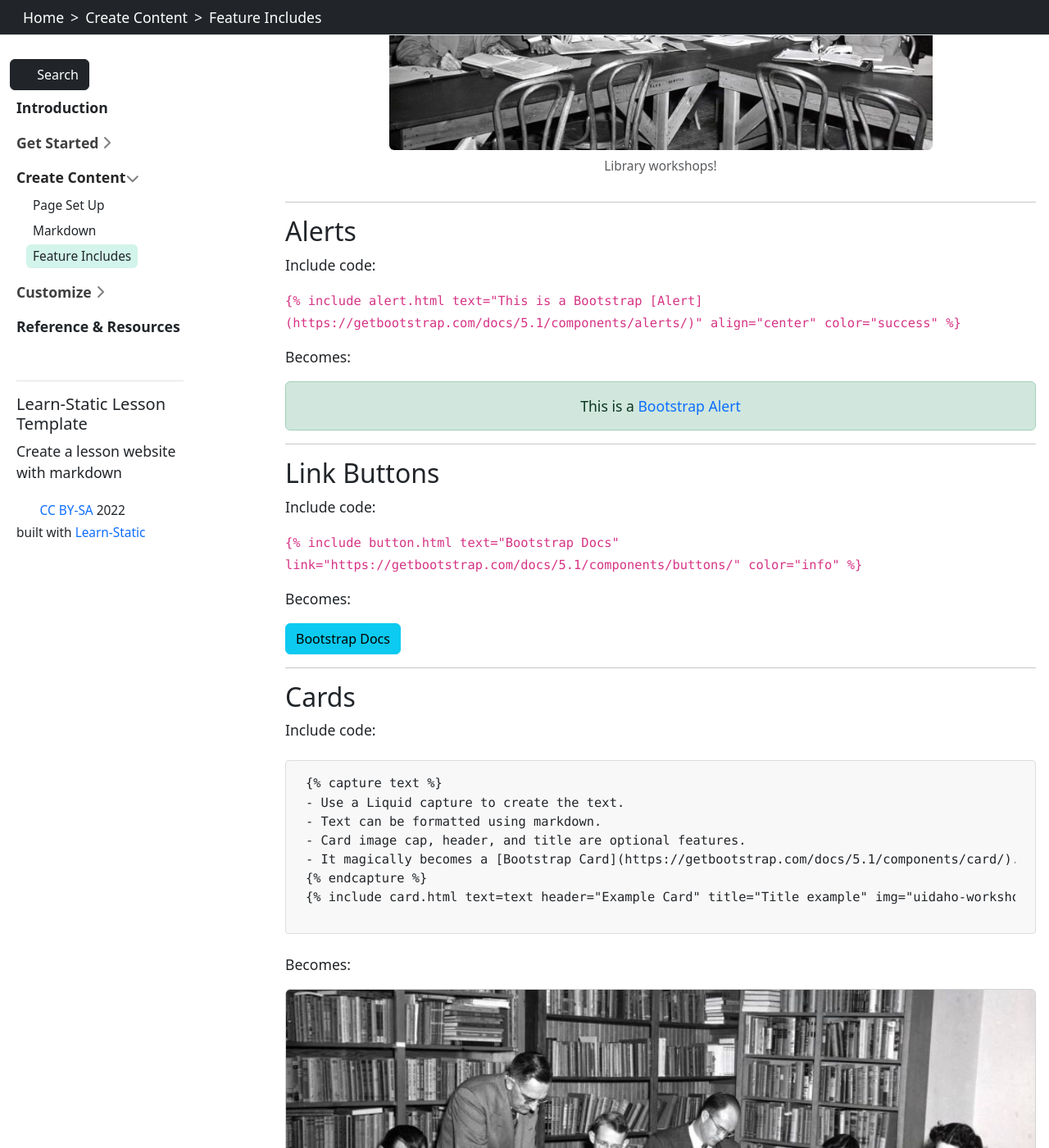
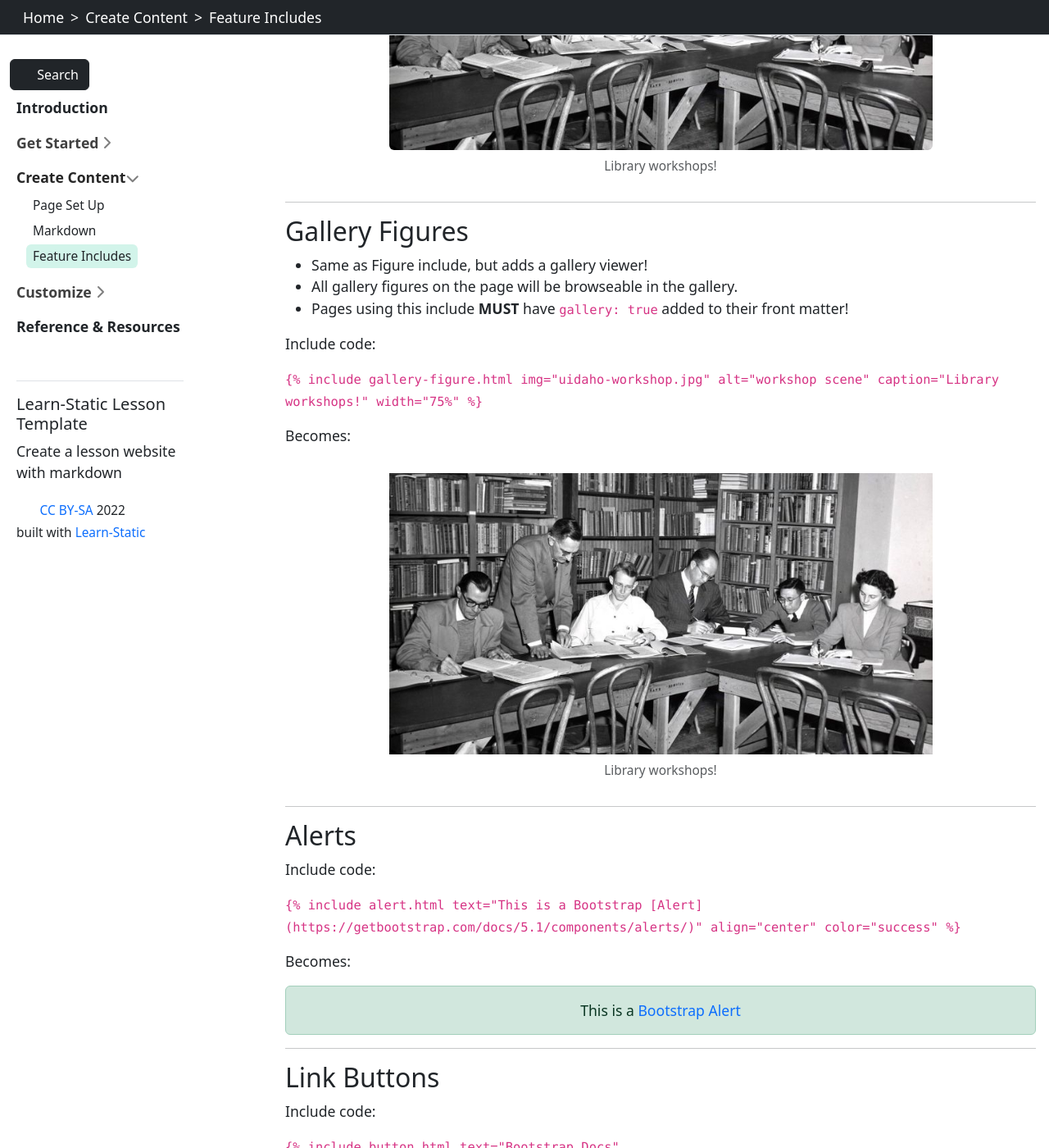
Before and after one commit to learn-static/lesson-template, a Jekyll site: the page built from content/docs/includes.md, in a window 1280 px wide and 1400 px high, scrolled down 1597 px. Shown: the whole window at 82% size. Built offline with Jekyll 4.4.1, drawn with Linux system fonts in a browser that asks for light colours.

Commit message:
add gallery figure include

```diff
--- /dev/null
+++ b/_includes/gallery-figure.html
@@ -0,0 +1,16 @@
+{% comment %}
+
+    Figure include adds an image marked to open up in a gallery viewer. Please ensure to add "gallery: true" to front matter of pages using this include. All items on the page using this include will be browseable in the gallery.
+    Options:
+    - "img" = the filename of the image located in the /images/ folder of your repository, or full url to external image
+    - "alt" = description of the image contents for the alt text
+    - "caption" = text for caption of the figure (optional)
+    - "title" = text for caption of the image when open in the gallery (optional, by default Spotlight gallery uses the alt text)
+    - "width" = manually set width using options such as "50%" (optional)
+
+    note: uses Spotlight, https://github.com/nextapps-de/spotlight
+
+{%- endcomment -%}
+<figure class="figure d-block text-center p-3">
+    <a class="spotlight" href="{% if include.img contains '//' %}{{ include.img }}{% else %}{{ include.img | prepend: '/images/' | relative_url }}{% endif %}"{% if include.title %} title="{{ include.title | escape }}"{% endif %}><img data-src="{% if include.img contains '//' %}{{ include.img }}{% else %}{{ include.img | prepend: '/images/' | relative_url }}{% endif %}" alt="{{ include.alt | escape }}" {% if include.width %}style="width:{{ include.width }};" {% endif %}class="figure-img img-fluid lazyload"></a>{% if include.caption %}<figcaption class="figure-caption">{{ include.caption }}</figcaption>{%- endif -%}
+</figure>
--- a/_includes/template/foot.html
+++ b/_includes/template/foot.html
@@ -4,7 +4,7 @@
 {% if page.foot %}{% include {{ page.foot }} %}{% endif %}
 {% if layout.foot %}{% include {{ layout.foot }} %}{% endif %}
 {% if layout.gallery == true or page.gallery == true %}<script src="{{ '/assets/lib/lazysizes.min.js' | relative_url }}" async></script>
-<script src="{{ '/assets/lib/spotlight.min.js' | relative_url }}" defer></script>{% endif %}
+<script src="{{ '/assets/lib/spotlight.bundle.js' | relative_url }}" defer></script>{% endif %}
 {% if site.anchor_headings != false %}{% include template/highlight-anchor-links.html %}{% endif %}
 {% include template/search-js.html %}
 {% include template/scroll-to-top.html %}
--- a/_includes/template/head.html
+++ b/_includes/template/head.html
@@ -30,7 +30,6 @@
 <!-- schema.org JSON-LD -->
 <script type="application/ld+json">{ "@context":"http://schema.org", "@type":"WebPage", "headline":"{% if page.title %}{{ page.title | escape }} | {% endif %}{{ site.title | escape }}", "author": { "@type":"Person", "name":"{{ site.author | escape }}"}, "description":"{% if page.description %}{{ page.description | escape }}{% else %}{{ site.description | escape }}{% endif %}", {% if site.featured-image %}"image": "{{ site.featured-image | absolute_url }}",{% endif %} "url":"{{ page.url | absolute_url }}" }</script>
 
-{% if layout.gallery == true or page.gallery == true %}<link rel="stylesheet" href="{{ '/assets/lib/spotlight.min.css' | relative_url }}">{% endif %}
 <link rel="stylesheet" href="{{ '/assets/lib/bootstrap.min.css' | relative_url }}" type="text/css">
 <link rel="stylesheet" href="{{ '/assets/css/main.css' | relative_url }}">
 
--- a/content/docs/includes.md
+++ b/content/docs/includes.md
@@ -3,6 +3,7 @@ section: Create Content
 nav_order: 3
 title: Feature Includes
 topics: Content; Bootstrap Components
+gallery: true
 ---
 
 Lesson Template contains a series of [Liquid "includes"](https://jekyllrb.com/docs/includes/) to simplify adding basic [Bootstrap 5 components](https://getbootstrap.com/docs/5.1/components/) to your Markdown content.
@@ -26,6 +27,22 @@ Include code:
 Becomes:
 
 {% include figure.html img="uidaho-workshop.jpg" alt="workshop scene" caption="Library workshops!" width="75%" %}
+
+--------
+
+## Gallery Figures
+
+- Same as Figure include, but adds a gallery viewer!
+- All gallery figures on the page will be browseable in the gallery.
+- Pages using this include **MUST** have `gallery: true` added to their front matter!
+
+Include code:
+
+`{% raw %}{% include gallery-figure.html img="uidaho-workshop.jpg" alt="workshop scene" caption="Library workshops!" width="75%" %}{% endraw %}`
+
+Becomes:
+
+{% include gallery-figure.html img="uidaho-workshop.jpg" alt="workshop scene" caption="Library workshops!" width="75%" %}
 
 ----------
 
```
